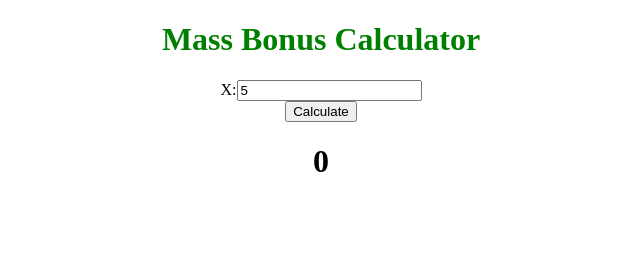
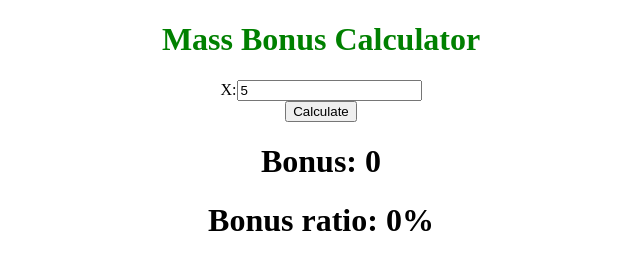
Before and after one commit to jwlhs104/massBonusCalculator, a plain HTML site: page index.html in a window 1280 px wide. Both pictures are taken after typing "5" into the empty fields and a click on the button "Calculate". Shown: the whole page, without its empty margins (319-959 px from the left). Drawn offline with nearby package versions, Linux system fonts and the light colour scheme.

Commit message:
add ratio

```diff
--- a/index.html
+++ b/index.html
@@ -20,6 +20,7 @@
 	X:<input id="x" type="number" min="0" step="1" onkeypress="return (event.charCode == 8 || event.charCode == 0 || event.charCode == 13) ? null : event.charCode >= 48 && event.charCode <= 57"><br>
 	<button id="GFG_Button">Calculate</button>
   <h1 id="result"></h1>
+  <h1 id="ratio"></h1>
 
 	<script>
 		$("#x").keypress(function(event) {
@@ -31,7 +32,8 @@
 		$("#GFG_Button").click(function() {
       var x = parseInt($("#x").val())
       var y = Math.floor( x * Math.log10(x) / 10 )
-      $("#result").text(`${y}`)
+      $("#result").text(`Bonus: ${y}`)
+      $("#ratio").text(`Bonus ratio: ${y/x*100}%`)
 		});
 	</script>
 </body>
```
